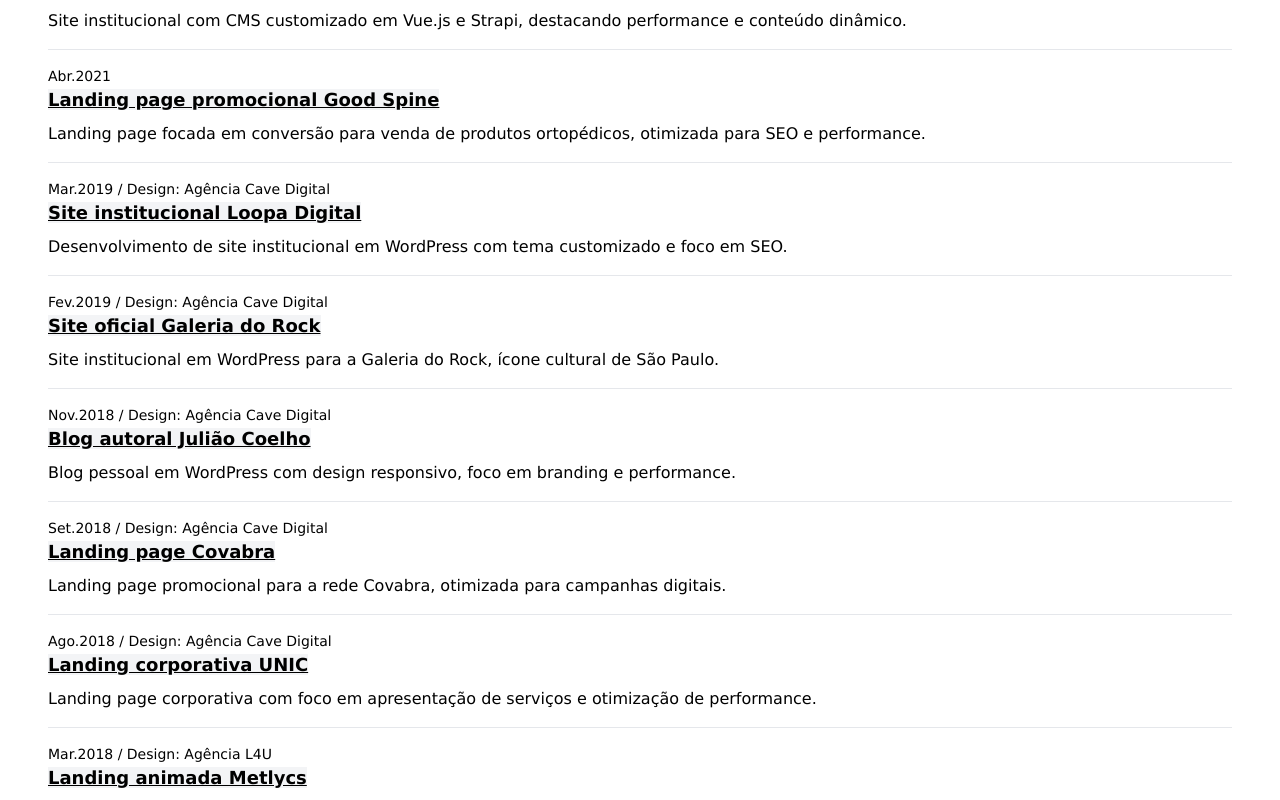
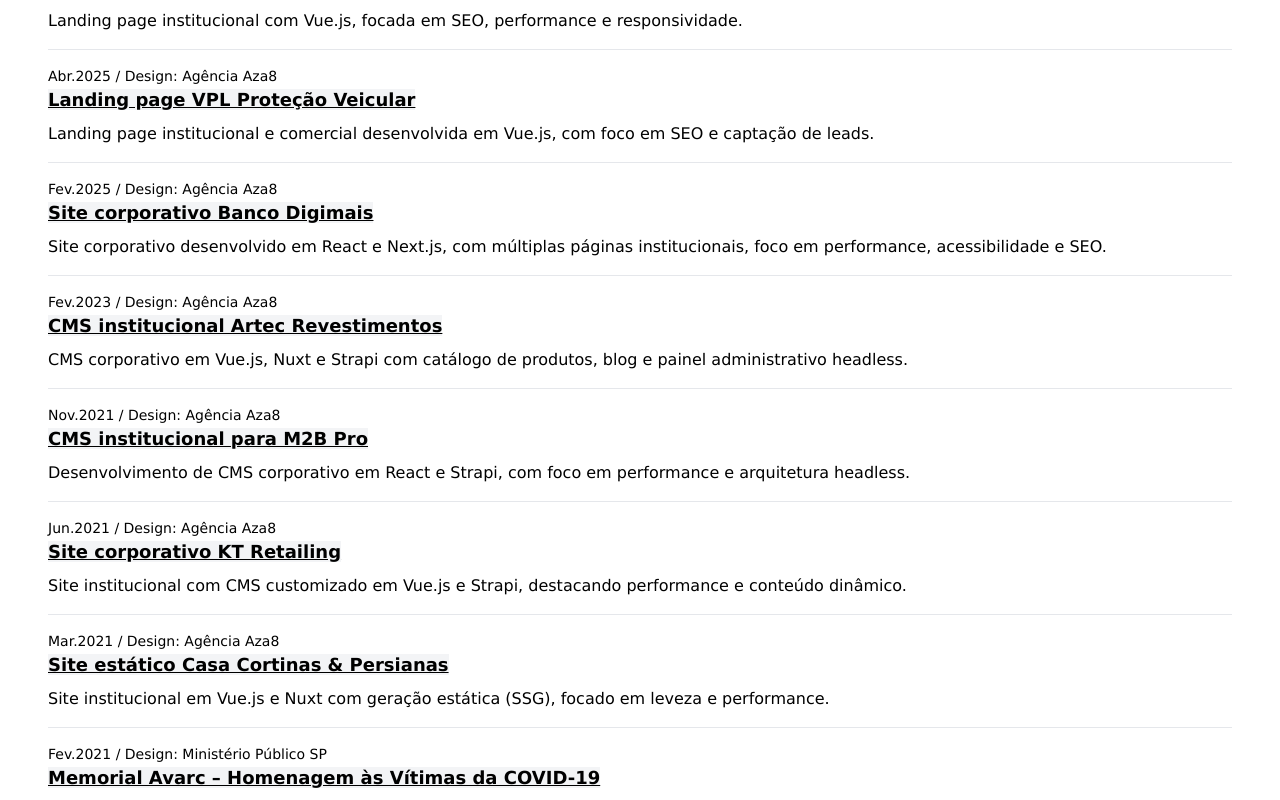
Before and after one commit to victornns/victornns.site, a Next.js app: page /portfolio in a window 1280 px wide. Shown: the part 1960-2760 px from the top of the page. Built offline with nearby package versions, Linux system fonts and the light colour scheme.

Commit message:
chore(projects): update content

```diff
--- a/src/content/organizations.ts
+++ b/src/content/organizations.ts
@@ -23,6 +23,14 @@
       display: "Agência Aza8",
     },
     link: "https://www.aza8.com.br/",
+  },
+  {
+    id: "ministerio-publico-sp",
+    name: {
+      full: "Ministério Público do Estado de São Paulo",
+      display: "Ministério Público SP",
+    },
+    link: "https://www.mpsp.mp.br/",
   },
   {
     id: "one-digital-agency",
--- a/src/content/projects.ts
+++ b/src/content/projects.ts
@@ -16,10 +16,60 @@
 
 export const projects: Project[] = [
   {
+    id: "onepage-institucional-aza8",
+    title: "One Page institucional Aza8",
+    organizationId: "aza8-agency",
+    date: "Out.2025",
+    link: "https://www.aza8.com.br/",
+    summary: ["One Page institucional desenvolvida em React e Next.js com TypeScript, refletindo o posicionamento e propósito da marca."],
+    technologies: ["React.js", "Next.js", "TypeScript", "Tailwind", "Node.js", "Vercel", "Git", "Responsive Design", "Performance"],
+    type: ["One Page", "Site Institucional"],
+  },
+  {
+    id: "landing-page-sao-lucas-medical-tech",
+    title: "Landing page Hospital São Lucas – Medical Tech",
+    organizationId: "aza8-agency",
+    date: "Mai.2025",
+    link: "https://aza8-sao-lucas-landing-page.vercel.app/",
+    summary: ["Landing page institucional com Vue.js, focada em SEO, performance e responsividade."],
+    technologies: ["Vue.js", "JavaScript", "Sass", "Node.js", "Git", "SEO", "Performance", "Responsive Design"],
+    type: ["Landing Page", "Site Institucional"],
+  },
+  {
+    id: "landing-page-vpl-protecao-veicular",
+    title: "Landing page VPL Proteção Veicular",
+    organizationId: "aza8-agency",
+    date: "Abr.2025",
+    link: "https://vpl-website.vercel.app/",
+    summary: ["Landing page institucional e comercial desenvolvida em Vue.js, com foco em SEO e captação de leads."],
+    technologies: ["Vue.js", "JavaScript", "Sass", "Node.js", "Git", "SEO", "Performance", "Responsive Design"],
+    type: ["Landing Page", "Site Institucional"],
+  },
+  {
+    id: "site-corporativo-banco-digimais",
+    title: "Site corporativo Banco Digimais",
+    organizationId: "aza8-agency",
+    date: "Fev.2025",
+    link: "https://www.bancodigimais.com.br/",
+    summary: ["Site corporativo desenvolvido em React e Next.js, com múltiplas páginas institucionais, foco em performance, acessibilidade e SEO."],
+    technologies: ["React.js", "Next.js", "TypeScript", "Tailwind", "Node.js", "Vercel", "Git", "SEO", "Accessibility", "Performance"],
+    type: ["Site Corporativo", "CMS"],
+  },
+  {
+    id: "cms-artec-revestimentos",
+    title: "CMS institucional Artec Revestimentos",
+    organizationId: "aza8-agency",
+    date: "Fev.2023",
+    link: "https://artecrevestimentos.com.br/",
+    summary: ["CMS corporativo em Vue.js, Nuxt e Strapi com catálogo de produtos, blog e painel administrativo headless."],
+    technologies: ["Vue.js", "Nuxt.js", "TypeScript", "Tailwind", "Strapi", "Node.js", "API REST", "Git", "Performance"],
+    type: ["CMS", "Site Corporativo", "Headless CMS"],
+  },
+  {
     id: "cms-institucional-para-m2b-pro",
     title: "CMS institucional para M2B Pro",
     organizationId: "aza8-agency",
-    date: "Ago.2021",
+    date: "Nov.2021",
     link: "https://www.m2bpro.com.br",
     summary: ["Desenvolvimento de CMS corporativo em React e Strapi, com foco em performance e arquitetura headless."],
     technologies: ["React.js", "Next.js", "TypeScript", "Tailwind", "Strapi", "Node.js", "AWS", "Git", "Clean Architecture"],
@@ -37,19 +87,39 @@
     type: ["CMS", "Site Corporativo", "Headless CMS"],
   },
   {
+    id: "site-estatico-casa-cortinas-persianas",
+    title: "Site estático Casa Cortinas & Persianas",
+    organizationId: "aza8-agency",
+    date: "Mar.2021",
+    link: "https://produtos.casacortinasepersianas.com.br/",
+    summary: ["Site institucional em Vue.js e Nuxt com geração estática (SSG), focado em leveza e performance."],
+    technologies: ["Vue.js", "Nuxt.js", "JavaScript", "Tailwind", "Node.js", "Git", "Performance", "Responsive Design"],
+    type: ["Site Institucional"],
+  },
+  {
+    id: "memorial-avarc-homenagem-covid19",
+    title: "Memorial Avarc – Homenagem às Vítimas da COVID-19",
+    organizationId: "ministerio-publico-sp",
+    date: "Fev.2021",
+    link: "https://www.memorialavarc.com.br/",
+    summary: ["Site institucional voluntário desenvolvido em Vue.js e Nuxt, com foco em acessibilidade e integração de conteúdo dinâmico."],
+    technologies: ["Vue.js", "Nuxt.js", "JavaScript", "Sass", "Node.js", "Git", "Responsive Design", "Accessibility"],
+    type: ["Site Institucional", "CMS"],
+  },
+  {
     id: "landing-page-promocional-good-spine",
     title: "Landing page promocional Good Spine",
     date: "Abr.2021",
     link: "https://travesseiro.goodspine.com.br",
     summary: ["Landing page focada em conversão para venda de produtos ortopédicos, otimizada para SEO e performance."],
-    technologies: ["Vue.js", "TypeScript", "Tailwind", "Sass", "Git", "UX", "SEO", "Landing Page"],
+    technologies: ["Vue.js", "Nuxt.js", "TypeScript", "Tailwind", "Sass", "Git", "UX", "SEO", "Landing Page"],
     type: ["Landing Page"],
   },
   {
     id: "site-institucional-loopa-digital",
     title: "Site institucional Loopa Digital",
     organizationId: "cave-digital-agency",
-    date: "Mar.2019",
+    date: "Fev.2019",
     link: "https://www.loopa.digital",
     summary: ["Desenvolvimento de site institucional em WordPress com tema customizado e foco em SEO."],
     technologies: ["WordPress", "PHP", "JavaScript", "Sass", "Git", "SEO", "Responsive Design"],
@@ -59,7 +129,7 @@
     id: "site-oficial-galeria-do-rock",
     title: "Site oficial Galeria do Rock",
     organizationId: "cave-digital-agency",
-    date: "Fev.2019",
+    date: "Jan.2019",
     link: "https://www.galeriadorock.com.br",
     summary: ["Site institucional em WordPress para a Galeria do Rock, ícone cultural de São Paulo."],
     technologies: ["WordPress", "PHP", "JavaScript", "Sass", "SEO", "Performance", "Accessibility"],
```
